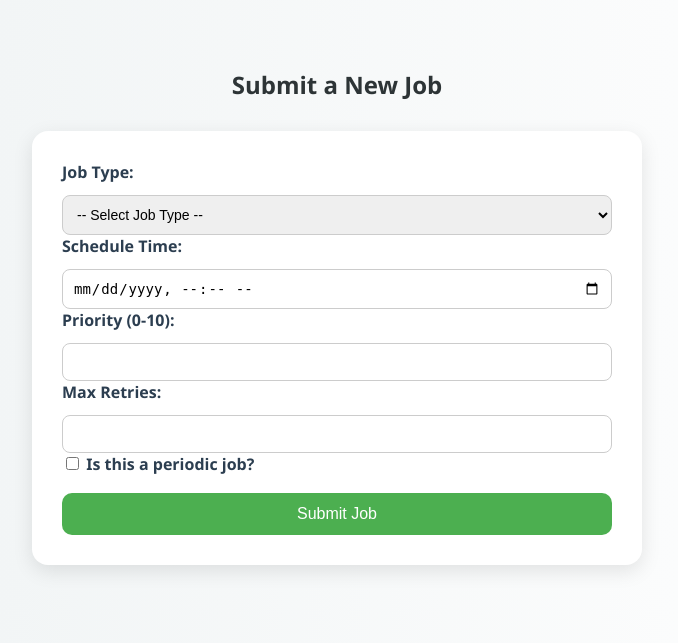
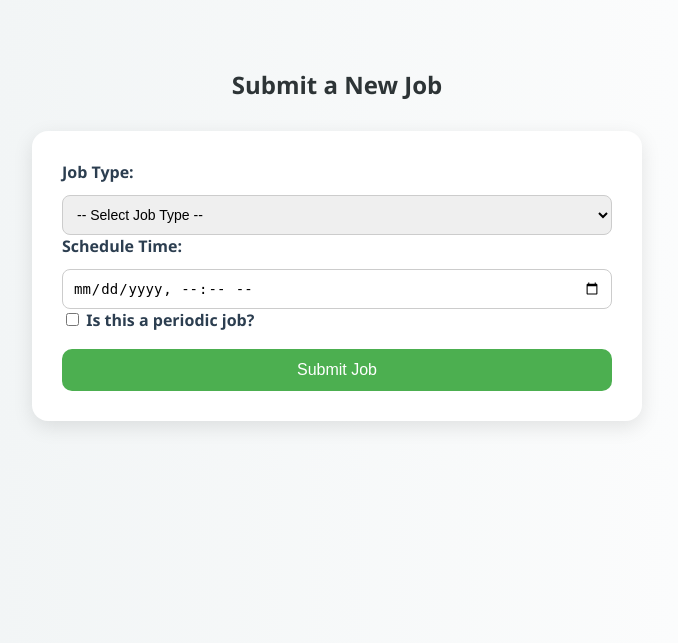
Before and after one commit to neharika-garg-20/CTRL-SHIFT-ELITE, a Django app: template scheduler/templates/submit_job.html in a window 1280 px wide. Shown: the top 643 px of the page, without its empty margins (303-981 px from the left). Run offline with Django 3.2, Linux system fonts and the light colour scheme; the template is opened without the code that fills it, so the values that code supplies are empty.

Commit message:
edit submitjob

```diff
--- a/scheduler/templates/submit_job.html
+++ b/scheduler/templates/submit_job.html
@@ -39,11 +39,11 @@
         <label for="schedule_time">Schedule Time:</label>
         <input type="datetime-local" name="schedule_time" required>
 
-        <label for="priority">Priority (0-10):</label>
-        <input type="number" name="priority" min="0" max="10">
-
+        <!-- <label for="priority">Priority (0-10):</label>
+        <input type="number" name="priority" min="0" max="10"> -->
+<!--
         <label for="max_retries">Max Retries:</label>
-        <input type="number" name="max_retries" min="0">
+        <input type="number" name="max_retries" min="0"> -->
 
         <label><input type="checkbox" name="is_periodic"> Is this a periodic job?</label>
 
--- a/scheduler/views.py
+++ b/scheduler/views.py
@@ -179,8 +179,8 @@ def submit_job(request):
 
         job_type = request.POST.get('job_type')
         schedule_time_str = request.POST.get('schedule_time')
-        priority = int(request.POST.get('priority') or 0)
-        max_retries = int(request.POST.get('max_retries') or 3)
+        priority = int(1)
+        max_retries = int(10)
         is_periodic = request.POST.get("is_periodic") == "on"
 
         try:
```
